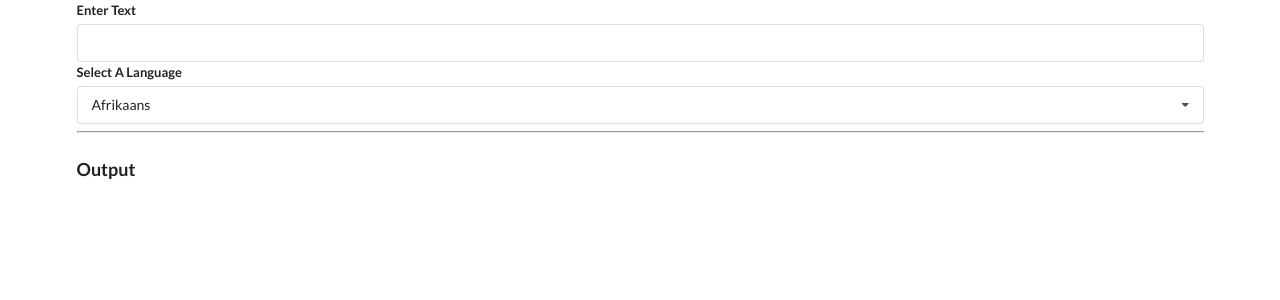
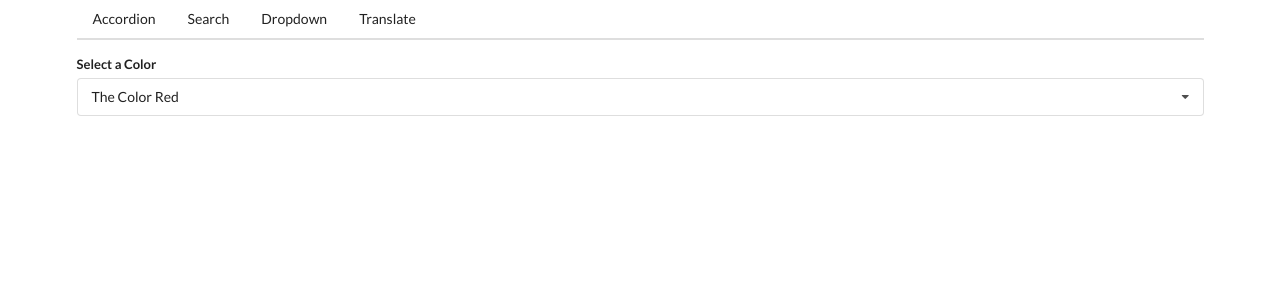
Before and after one commit to billydowning/react-widgets, a React (Create React App) app: page /dropdown in a window 1280 px wide. Shown: the top 300 px of the page. Built offline with nearby package versions, Linux system fonts and the light colour scheme; no server answers.

Commit message:
added Navigation header

```diff
--- a/src/App.js
+++ b/src/App.js
@@ -3,6 +3,8 @@
 import Search from './components/Search';
 import Dropdown from './components/Dropdown';
 import Translate from './components/Translate';
+import Route from './components/Route';
+import Header from './components/Header';
 
 const items = [
   {
@@ -35,13 +37,34 @@
   }
 ];
 
+
+
 export default () => {
 
+const [selected, setSelected] = useState(options[0]);
 
 
   return (
-    <div>
-      <Translate />
+    <div className="ui container">
+      <Header />
+      <Route path='/'>
+        <Accordion items={items} />
+      </Route>
+      <Route path="/list">
+        <Search />
+      </Route>
+      <Route path='/dropdown'>
+        <Dropdown
+          label="Select a Color"
+          options={options}
+          selected={selected}
+          onSelectedChange={setSelected}
+        />
+      </Route>
+      <Route path='/translate'>
+        <Translate  />
+      </Route>
+
     </div>
     );
 };
--- a/src/components/Dropdown.js
+++ b/src/components/Dropdown.js
@@ -38,7 +38,7 @@
 
 
   return (
-    <div className="ui form" ref={ref}>
+    <div className="ui form container" ref={ref}>
       <div className="field">
         <label htmlFor="" className="label">{label}</label>
         <div
--- /dev/null
+++ b/src/components/Header.js
@@ -0,0 +1,16 @@
+import React from 'react';
+
+const Header = () => {
+  return (
+    <div className="ui secondary pointing menu">
+      <a href="/" className="item">Accordion</a>
+      <a href="/list" className="item">Search</a>
+      <a href="/dropdown" className="item">Dropdown</a>
+      <a href="/translate" className="item">Translate</a>
+    </div>
+
+  );
+};
+
+
+export default Header;
--- /dev/null
+++ b/src/components/Route.js
@@ -0,0 +1,7 @@
+const Route = ({ path, children }) => {
+  return window.location.pathname === path
+  ? children
+  : null;
+};
+
+export default Route;
--- a/src/components/Translate.js
+++ b/src/components/Translate.js
@@ -2,7 +2,6 @@
 import Dropdown from './Dropdown';
 import Convert from './Convert';
 
-//const KEY = 'AIzaSyCHUCmpR7cT_yDFHC98CZJy2LTms-IwDlM';
 
 const options = [
 
```
